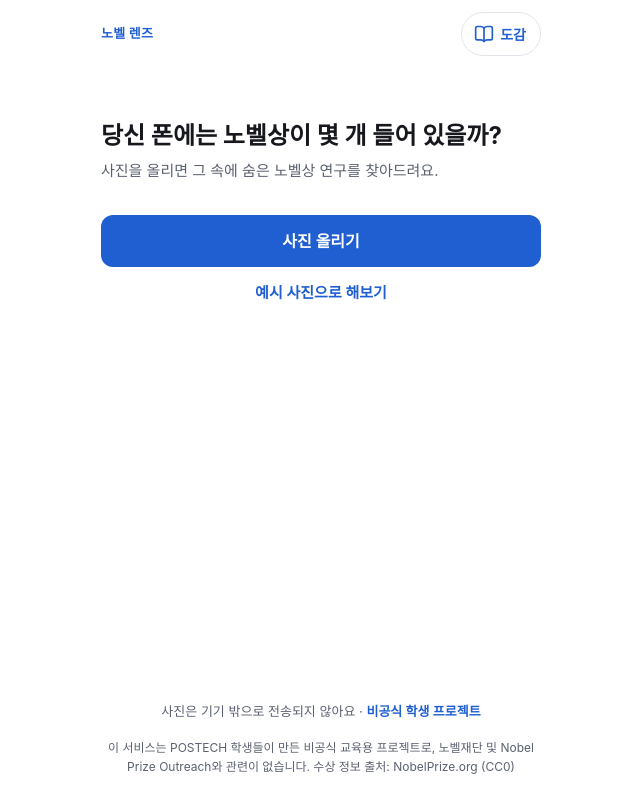
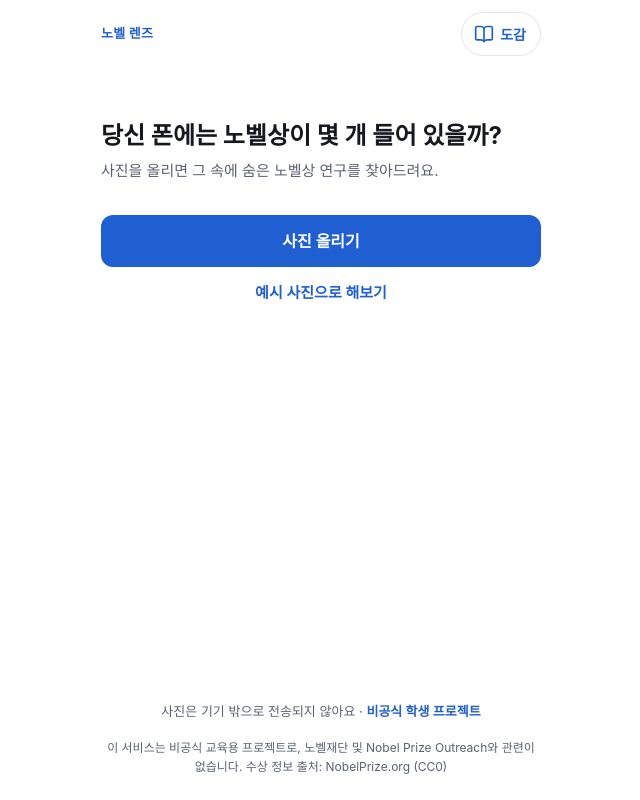
Before and after one commit to hyunjunekim02/nb_lense, a React (Vite) app: page / in a window 1280 px wide. Shown: the whole page, without its empty margins (319-959 px from the left). Built offline with nearby package versions, Linux system fonts and the light colour scheme; a web font is replaced by a local one.

Commit message:
fix: minor wording change

```diff
--- a/src/components/Disclaimer.tsx
+++ b/src/components/Disclaimer.tsx
@@ -2,7 +2,7 @@
 export function Disclaimer() {
   return (
     <p className="notice">
-      이 서비스는 POSTECH 학생들이 만든 비공식 교육용 프로젝트로, 노벨재단 및 Nobel Prize Outreach와 관련이
+      이 서비스는 비공식 교육용 프로젝트로, 노벨재단 및 Nobel Prize Outreach와 관련이
       없습니다. 수상 정보 출처: NobelPrize.org (CC0)
     </p>
   );
--- a/src/screens/About.tsx
+++ b/src/screens/About.tsx
@@ -19,7 +19,7 @@ export function About({ onBack }: { onBack: () => void }) {
       </p>
 
       <h2>만든 사람</h2>
-      <p>POSTECH 학생 4인이 Nobel Week 2026 파견단 활동의 하나로 만들었습니다.</p>
+      <p>POSTECH Nobel Week 2026 파견단 활동의 하나로 만들었습니다.</p>
       <ul>
         <li>김현준 (개발 담당)</li>
         <li>문준혁</li>
```
Also changed, not shown: 1 other file (tests, documents, lock files or other folders).
